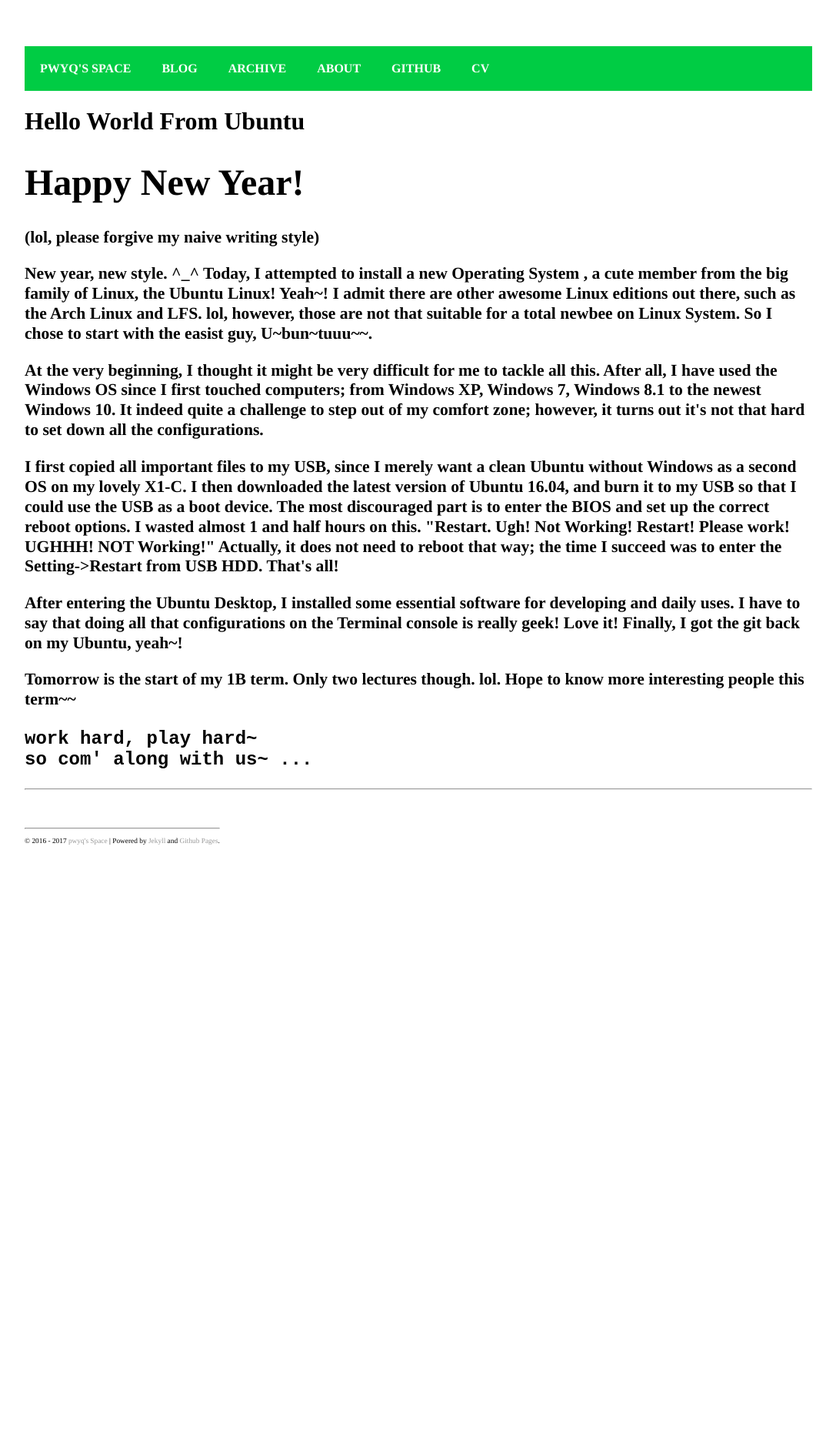
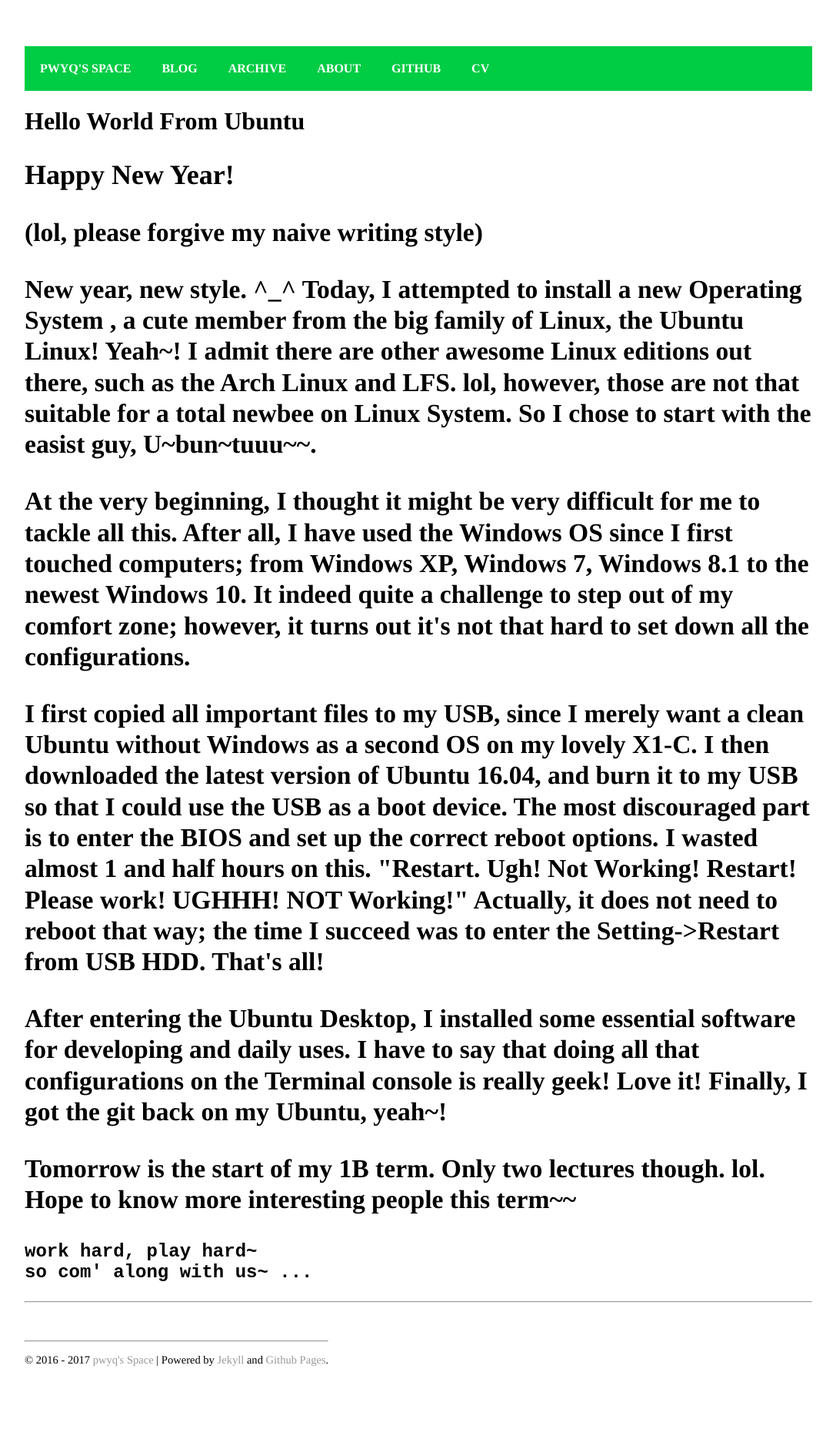
Before and after one commit to pwyq/blog, a Jekyll site: the page built from _posts/2017-01-02-Hello-World-From-Ubuntu.md, in a window 1280 px wide. Shown: the whole page at 77% size, without its empty margins (96-1183 px from the left). Built offline with Jekyll 4.4.1, drawn with Linux system fonts in a browser that asks for light colours; comment, search, counter and statistics services are not loaded; before the commit the page ends 1190 px from its top, so only the background shows below that.

Commit message:
last commit

```diff
--- a/_posts/2017-01-02-Hello-World-From-Ubuntu.md
+++ b/_posts/2017-01-02-Hello-World-From-Ubuntu.md
@@ -4,7 +4,7 @@ title: "Hello World From Ubuntu"
 date: 2017-01-02
 ---
 
-# Happy New Year!
+## Happy New Year!
 
 <p>(lol, please forgive my naive writing style)</p>
 
--- a/css/main.css
+++ b/css/main.css
@@ -51,7 +51,7 @@ footer ul li {
     margin-right: 20px;
 }
 
-/* General Settings - Affect All Site  */
+/* General Settings - Affect !! All !! Site  */
 a {
     text-decoration: none;
     color: #999;
@@ -63,13 +63,13 @@ h1, h2, h3, h4, h5 {
     font-family: Times, Lucida, Tahoma, Arial;
 }
 p {
-    font-size: 0.9em;
+    font-size: 1.4em;
     line-height: 1.2em;
     text-decoration: none;
     color: #000000;
 }
 
-/*	Post List Settings  */
+/*	Blog-Post List Settings  */
 ul.posts {
     margin: 20px auto 40px;
     font-size: 1.2em;
@@ -78,3 +78,9 @@ ul.posts {
 ul.posts li {
     list-style: none;
 }
+p.posts {
+    font-size: 0.9em;
+    line-height: 1.2em;
+    text-decoration: none;
+    color: #000000;
+}
```
Also changed, not shown: _layouts/post.html (line endings or trailing spaces).
